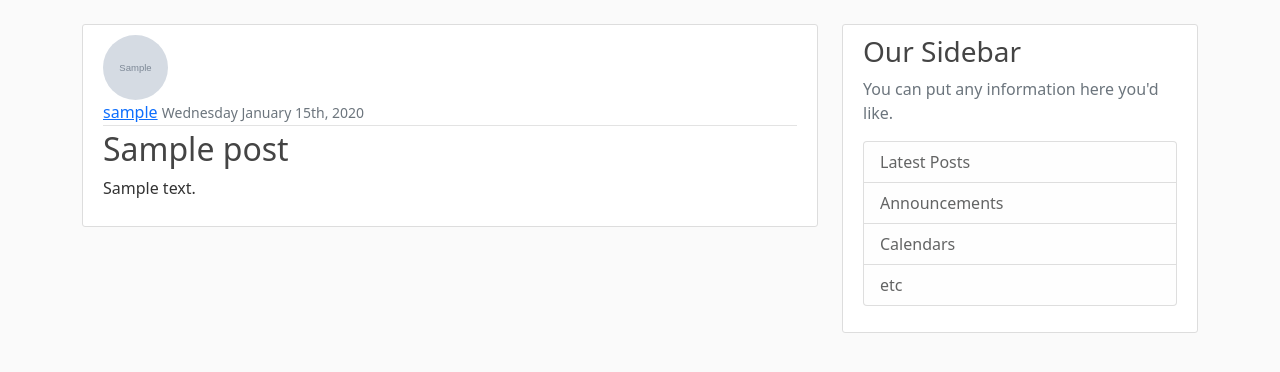
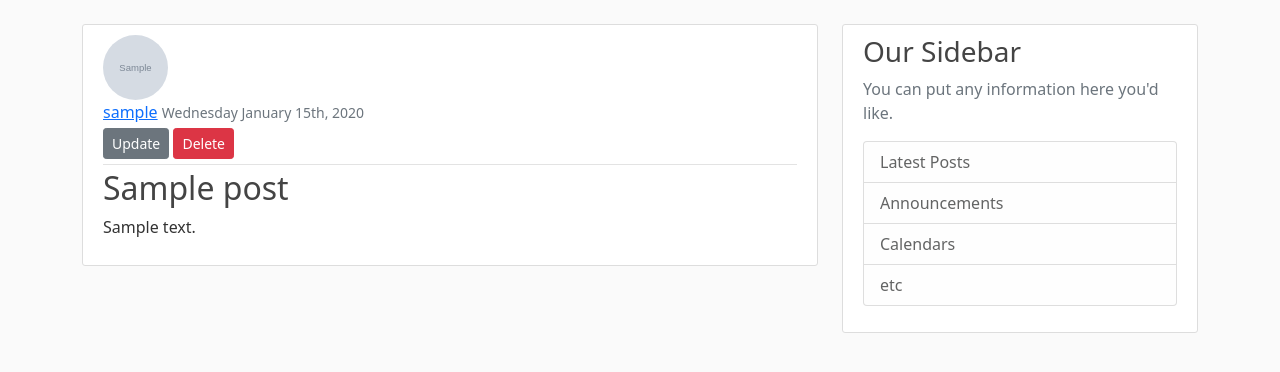
Before and after one commit to artkapl/django-blog-project, a Django app: page /post/1/ in a window 1280 px wide. Shown: the part 56-428 px from the top of the page. Run offline with Django 4.2, Linux system fonts and the light colour scheme; a user stored in the database is signed in; tables that the repository leaves empty hold one stand-in row (values such as "Sample post"); grey boxes marked "Sample" are stand-in pictures.

Commit message:
Added buttons to update & delete own post in detail view

```diff
--- a/blog/templates/blog/post_detail.html
+++ b/blog/templates/blog/post_detail.html
@@ -9,6 +9,13 @@
             <div class="article-metadata">
                 <a class="mr-2" href="#">{{ object.author }}</a>
                 <small class="text-muted">{{ object.date_posted|date:"l F dS, Y" }}</small>
+                {% if object.author == user %}
+                    <div>
+                        <a class="btn btn-secondary btn-sm mt-1 mb-1"
+                           href="{% url 'post-update' object.id %}">Update</a>
+                        <a class="btn btn-danger btn-sm mt-1 mb-1" href="{% url 'post-delete' object.id %}">Delete</a>
+                    </div>
+                {% endif %}
             </div>
             <h2 class="article-title">{{ object.title }}</h2>
             <p class="article-content">{{ object.content }}</p>
```
